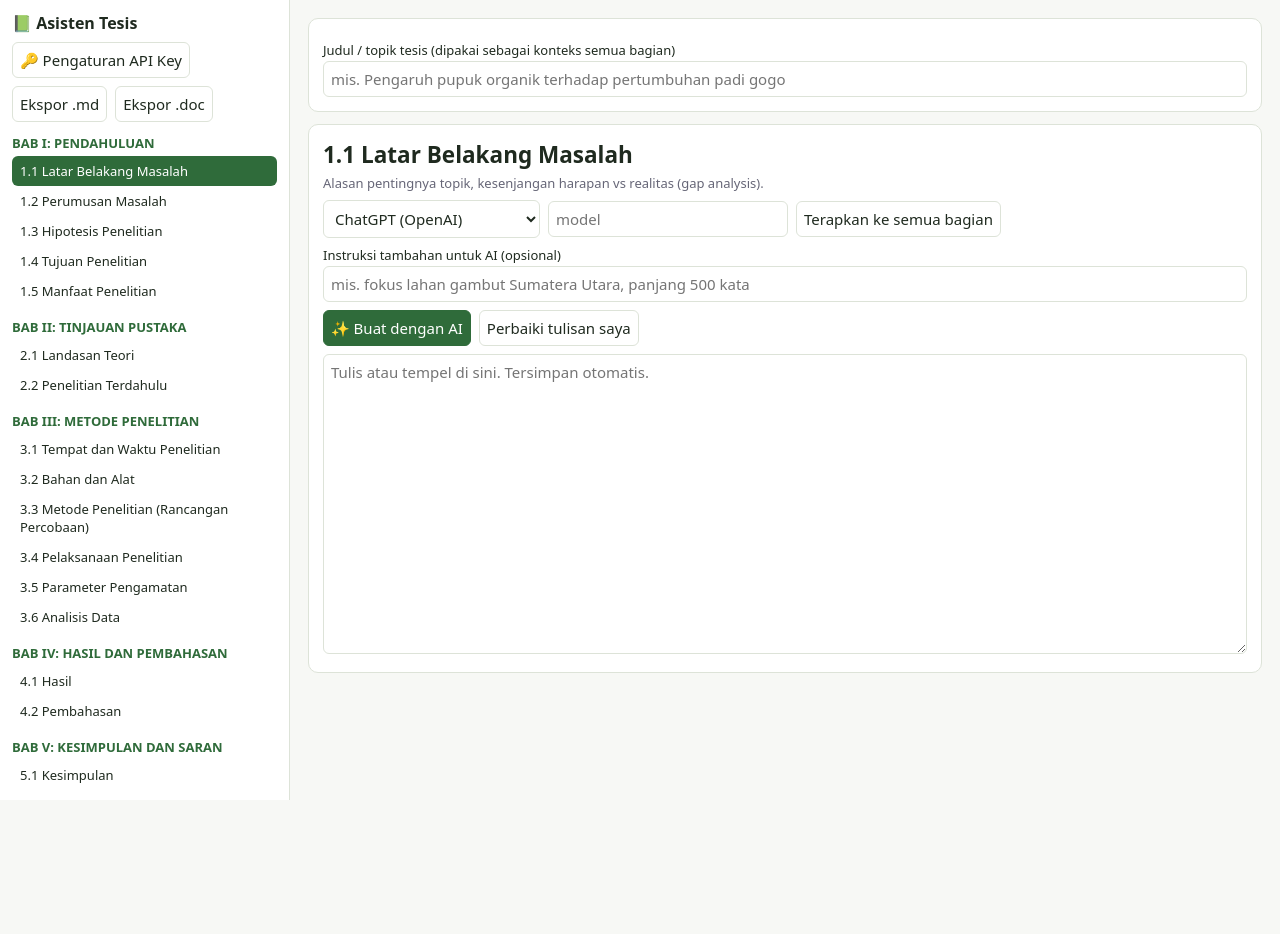
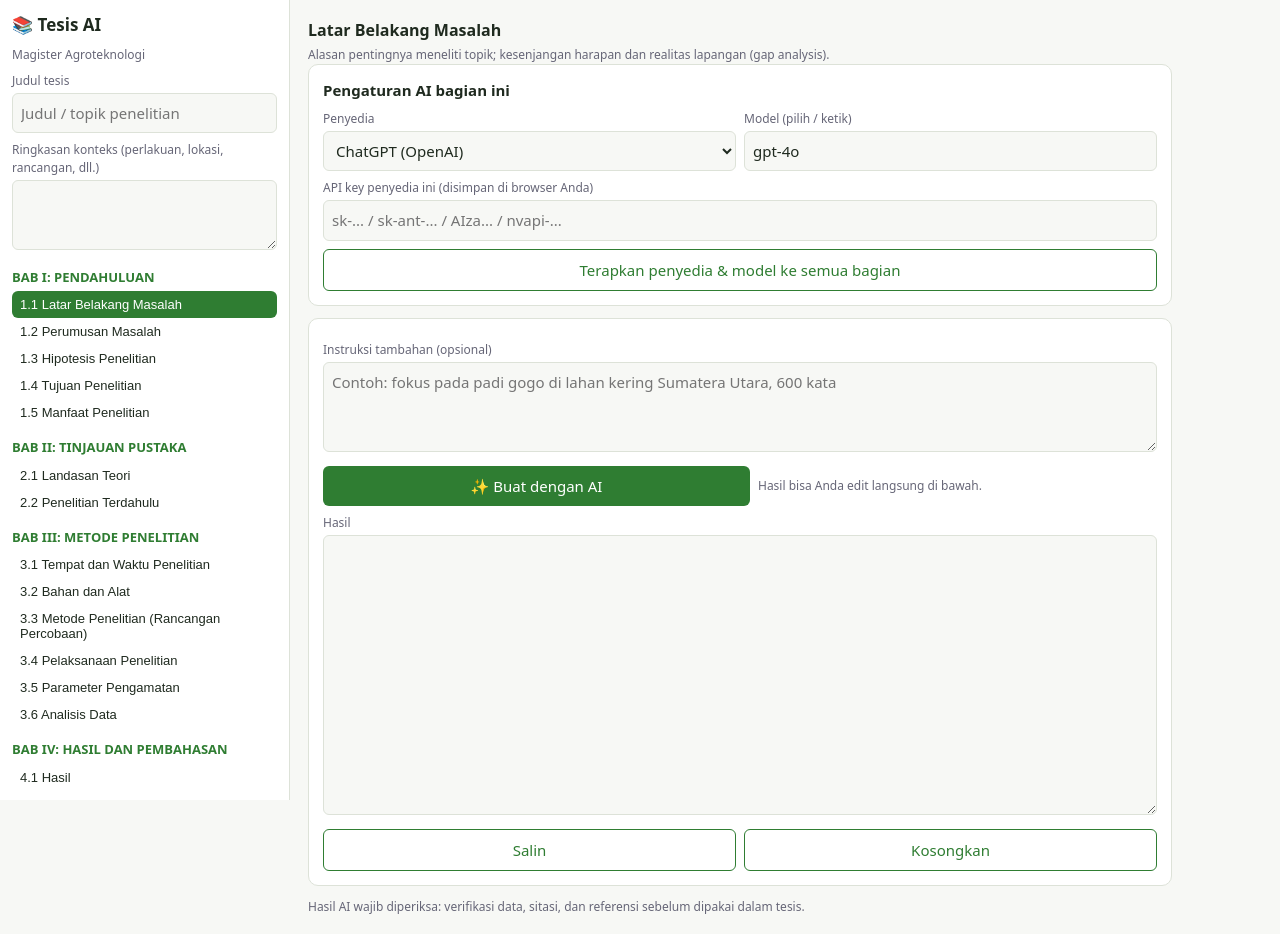
Before and after one commit to s4g4l4/Tesis_S2, a website: page index.html in a window 1280 px wide. Before the commit the page ends 800 px from the top, so only its background shows below. Drawn offline with Linux system fonts and the light colour scheme.

Commit message:
Add files via upload
penambahan

```diff
--- a/index.html
+++ b/index.html
@@ -1,84 +1,106 @@
 <!DOCTYPE html>
 <html lang="id"><head><meta charset="utf-8">
-<meta name="viewport" content="width=device-width, initial-scale=1">
-<title>Asisten Tesis Agroteknologi</title>
+<meta name="viewport" content="width=device-width,initial-scale=1">
+<title>Tesis AI – Agroteknologi</title>
 <style>
-:root{--bg:#f7f8f5;--card:#fff;--tx:#1f2a1f;--mu:#667;--ac:#2f6b3a;--bd:#dde3d8}
-@media(prefers-color-scheme:dark){:root{--bg:#161b16;--card:#1f261f;--tx:#e6ece4;--mu:#9aa89a;--ac:#6fbf7d;--bd:#33402f}}
-*{box-sizing:border-box}body{margin:0;font:15px system-ui,sans-serif;background:var(--bg);color:var(--tx);display:flex;height:100vh}
-aside{width:290px;overflow:auto;border-right:1px solid var(--bd);padding:12px;background:var(--card)}
-main{flex:1;overflow:auto;padding:18px}
-h1{font-size:16px;margin:0 0 8px}.bab{font-weight:600;margin:12px 0 4px;font-size:13px;color:var(--ac)}
-.item{padding:6px 8px;border-radius:6px;cursor:pointer;font-size:13px}.item:hover{background:var(--bg)}
-.item.on{background:var(--ac);color:#fff}
-input,select,textarea,button{font:inherit;color:var(--tx);background:var(--card);border:1px solid var(--bd);border-radius:6px;padding:7px}
-textarea{width:100%;min-height:300px;resize:vertical}button{cursor:pointer}
-button.p{background:var(--ac);color:#fff;border-color:var(--ac)}
-.row{display:flex;gap:8px;flex-wrap:wrap;align-items:center;margin:8px 0}
+:root{--bg:#f7f8f5;--card:#fff;--tx:#1f2a1f;--mu:#667;--ac:#2f7d32;--bd:#dde2d8}
+@media(prefers-color-scheme:dark){:root{--bg:#141714;--card:#1d211d;--tx:#e8ece6;--mu:#9aa;--ac:#5cb85f;--bd:#333a33}}
+*{box-sizing:border-box}body{margin:0;font:15px/1.5 system-ui,sans-serif;background:var(--bg);color:var(--tx);display:flex;min-height:100vh}
+aside{width:290px;border-right:1px solid var(--bd);padding:12px;overflow:auto;height:100vh;position:sticky;top:0;background:var(--card)}
+main{flex:1;padding:18px;max-width:900px}
+h1{font-size:17px;margin:0 0 8px}h2{font-size:16px;margin:0 0 4px}
+.bab{font-weight:600;margin:12px 0 4px;font-size:13px;color:var(--ac)}
+.it{display:block;width:100%;text-align:left;border:0;background:none;color:var(--tx);padding:6px 8px;border-radius:6px;cursor:pointer;font-size:13px}
+.it:hover{background:var(--bg)}.it.on{background:var(--ac);color:#fff}.it i{font-style:normal;float:right}
 .card{background:var(--card);border:1px solid var(--bd);border-radius:10px;padding:14px;margin-bottom:12px}
-.hint{color:var(--mu);font-size:13px}dialog{border:1px solid var(--bd);border-radius:10px;background:var(--card);color:var(--tx);max-width:480px;width:92%}
-label{display:block;margin:8px 0 2px;font-size:13px}dialog input{width:100%}
-@media(max-width:700px){body{flex-direction:column;height:auto}aside{width:100%;max-height:220px}}
+label{display:block;font-size:12px;color:var(--mu);margin:8px 0 3px}
+input,select,textarea{width:100%;padding:8px;border:1px solid var(--bd);border-radius:6px;background:var(--bg);color:var(--tx);font:inherit}
+textarea{min-height:90px;resize:vertical}#out{min-height:280px}
+.row{display:flex;gap:8px}.row>*{flex:1}
+button.b{background:var(--ac);color:#fff;border:0;padding:9px 14px;border-radius:6px;cursor:pointer;font:inherit}
+button.s{background:none;color:var(--ac);border:1px solid var(--ac)}button:disabled{opacity:.5}
+#msg{margin:8px 0;font-size:13px}.err{color:#c0392b}.ok{color:var(--ac)}.mu{color:var(--mu);font-size:12px}
+@media(max-width:760px){body{flex-direction:column}aside{width:100%;height:auto;position:static;max-height:240px}}
 </style></head><body>
 <aside>
-<h1>📗 Asisten Tesis</h1>
-<div class="row"><button onclick="keyDlg.showModal()">🔑 Pengaturan API Key</button></div>
-<div class="row"><button onclick="exportMd()">Ekspor .md</button><button onclick="exportDoc()">Ekspor .doc</button></div>
-<div id="nav"></div></aside>
+<h1>📚 Tesis AI</h1>
+<div class="mu">Magister Agroteknologi</div>
+<label>Judul tesis</label><input id="judul" placeholder="Judul / topik penelitian">
+<label>Ringkasan konteks (perlakuan, lokasi, rancangan, dll.)</label><textarea id="ctx" style="min-height:70px"></textarea>
+<div id="nav"></div>
+<div class="row" style="margin-top:12px"><button class="b s" onclick="expAll()">⬇ Ekspor .doc</button></div>
+</aside>
 <main>
-<div class="card"><label>Judul / topik tesis (dipakai sebagai konteks semua bagian)</label>
-<input id="judul" style="width:100%" placeholder="mis. Pengaruh pupuk organik terhadap pertumbuhan padi gogo"></div>
-<div class="card"><h2 id="ttl" style="margin:0 0 4px"></h2><div class="hint" id="hint"></div>
+<h2 id="t"></h2><div class="mu" id="d"></div>
+<div class="card">
+<b>Pengaturan AI bagian ini</b>
 <div class="row">
-<select id="prov"></select>
-<input id="model" placeholder="model" style="width:240px">
-<button onclick="applyAll()" title="Samakan penyedia & model untuk semua bagian">Terapkan ke semua bagian</button></div>
-<label>Instruksi tambahan untuk AI (opsional)</label>
-<input id="instr" style="width:100%" placeholder="mis. fokus lahan gambut Sumatera Utara, panjang 500 kata">
-<div class="row"><button class="p" id="gen" onclick="generate()">✨ Buat dengan AI</button>
-<button onclick="improve()">Perbaiki tulisan saya</button><span id="st" class="hint"></span></div>
-<textarea id="txt" placeholder="Tulis atau tempel di sini. Tersimpan otomatis."></textarea></div>
+<div><label>Penyedia</label><select id="p"></select></div>
+<div><label>Model (pilih / ketik)</label><input id="m" list="ml"><datalist id="ml"></datalist></div>
+</div>
+<label>API key penyedia ini (disimpan di browser Anda)</label>
+<input id="k" type="password" autocomplete="off" placeholder="sk-... / sk-ant-... / AIza... / nvapi-...">
+<div class="row" style="margin-top:8px">
+<button class="b s" id="ld" onclick="loadNv()" style="display:none">↻ Muat semua model NVIDIA</button>
+<button class="b s" onclick="applyAll()">Terapkan penyedia &amp; model ke semua bagian</button>
+</div></div>
+<div class="card">
+<label>Instruksi tambahan (opsional)</label><textarea id="pr" placeholder="Contoh: fokus pada padi gogo di lahan kering Sumatera Utara, 600 kata"></textarea>
+<div class="row" style="margin-top:8px;align-items:center"><button class="b" id="go" onclick="gen()">✨ Buat dengan AI</button><span class="mu">Hasil bisa Anda edit langsung di bawah.</span></div>
+<div id="msg"></div>
+<label>Hasil</label><textarea id="out"></textarea>
+<div class="row" style="margin-top:8px"><button class="b s" onclick="navigator.clipboard.writeText($('#out').value)">Salin</button><button class="b s" onclick="clr()">Kosongkan</button></div>
+</div>
+<div class="mu">Hasil AI wajib diperiksa: verifikasi data, sitasi, dan referensi sebelum dipakai dalam tesis.</div>
 </main>
-<dialog id="keyDlg"><h3>API Key (disimpan di browser Anda)</h3>
-<div id="keys"></div><div class="row"><button class="p" onclick="saveKeys()">Simpan</button><button onclick="keyDlg.close()">Tutup</button></div></dialog>
 <script>
-const P={openai:{n:"ChatGPT (OpenAI)",m:"gpt-4o-mini"},anthropic:{n:"Claude (Anthropic)",m:"claude-sonnet-4-5"},
-gemini:{n:"Gemini (Google)",m:"gemini-2.0-flash"},nvidia:{n:"NVIDIA (build.nvidia.com)",m:"meta/llama-3.1-70b-instruct"}};
-const S=[["BAB I: PENDAHULUAN",[["1.1","Latar Belakang Masalah","Alasan pentingnya topik, kesenjangan harapan vs realitas (gap analysis)."],["1.2","Perumusan Masalah","Pertanyaan kritis tentang pengaruh/efektivitas perlakuan."],["1.3","Hipotesis Penelitian","Dugaan sementara berdasarkan teori."],["1.4","Tujuan Penelitian","Hal spesifik yang ingin dicapai/dibuktikan."],["1.5","Manfaat Penelitian","Manfaat akademis dan praktis bagi petani/industri."]]],
-["BAB II: TINJAUAN PUSTAKA",[["2.1","Landasan Teori","Penjelasan ilmiah tanaman, media tanam, hama/penyakit, perlakuan."],["2.2","Penelitian Terdahulu","Kajian jurnal 5 tahun terakhir yang melandasi urgensi."]]],
-["BAB III: METODE PENELITIAN",[["3.1","Tempat dan Waktu Penelitian","Lokasi spesifik dan rentang bulan."],["3.2","Bahan dan Alat","Varietas benih, pupuk, ZPT, alat ukur."],["3.3","Metode Penelitian (Rancangan Percobaan)","Model statistik RAK/RAL, taraf perlakuan."],["3.4","Pelaksanaan Penelitian","Persiapan lahan, pembibitan, aplikasi, pemeliharaan, panen."],["3.5","Parameter Pengamatan","Variabel yang diukur."],["3.6","Analisis Data","Uji F (ANOVA), DMRT/BNT taraf 5%."]]],
-["BAB IV: HASIL DAN PEMBAHASAN",[["4.1","Hasil","Data pengamatan, tabel/grafik sidik ragam, uji lanjut."],["4.2","Pembahasan","Hubungkan temuan dengan teori agronomi dan riset Bab II."]]],
-["BAB V: KESIMPULAN DAN SARAN",[["5.1","Kesimpulan","Jawaban atas hipotesis dan rumusan masalah."],["5.2","Saran","Rekomendasi bagi praktisi dan peneliti lanjutan."]]],
-["BAGIAN AKHIR",[["DP","Daftar Pustaka","Sitasi ilmiah, minimal 80% jurnal bereputasi."],["LP","Lampiran","Denah lapangan, tabel ANOVA, hasil lab, dokumentasi."]]]];
-const all=S.flatMap(b=>b[1].map(s=>({id:s[0],t:s[1],h:s[2]})));
-const ld=(k,d)=>{try{return JSON.parse(localStorage.getItem(k))??d}catch{return d}};
-const sv=(k,v)=>{try{localStorage.setItem(k,JSON.stringify(v))}catch{}};
-let D=ld("tesis",{judul:"",s:{}}),K=ld("keys",{}),cur=all[0].id;
-const sec=id=>D.s[id]??={txt:"",prov:"gemini",model:P.gemini.m,instr:""};
-const $=id=>document.getElementById(id);
-$("prov").innerHTML=Object.entries(P).map(([k,v])=>`<option value="${k}">${v.n}</option>`).join("");
-$("keys").innerHTML=Object.entries(P).map(([k,v])=>`<label>${v.n}</label><input type="password" id="k_${k}" value="${K[k]||""}">`).join("");
-function nav(){$("nav").innerHTML=S.map(b=>`<div class="bab">${b[0]}</div>`+b[1].map(s=>`<div class="item ${s[0]==cur?"on":""}" onclick="go('${s[0]}')">${s[0]} ${s[1]}</div>`).join("")).join("")}
-function go(id){save();cur=id;const s=sec(id),m=all.find(x=>x.id==id);
-$("ttl").textContent=m.id+" "+m.t;$("hint").textContent=m.h;$("prov").value=s.prov;$("model").value=s.model;$("instr").value=s.instr;$("txt").value=s.txt;$("st").textContent="";nav()}
-function save(){const s=sec(cur);s.txt=$("txt").value;s.prov=$("prov").value;s.model=$("model").value;s.instr=$("instr").value;D.judul=$("judul").value;sv("tesis",D)}
-$("prov").onchange=()=>{$("model").value=P[$("prov").value].m;save()};
-["txt","model","instr","judul"].forEach(i=>$(i).addEventListener("input",save));
-function saveKeys(){Object.keys(P).forEach(k=>K[k]=$("k_"+k).value.trim());sv("keys",K);keyDlg.close()}
-function applyAll(){save();const p=$("prov").value,m=$("model").value;all.forEach(x=>{const s=sec(x.id);s.prov=p;s.model=m});sv("tesis",D);$("st").textContent="Diterapkan ke semua bagian."}
-async function run(mode){save();const s=sec(cur),m=all.find(x=>x.id==cur);
-if(!K[s.prov]){keyDlg.showModal();return}
-const system="Anda asisten penulisan tesis S2 Agroteknologi di Indonesia. Tulis dalam Bahasa Indonesia akademik, formal, sistematis. Jangan mengarang data penelitian atau referensi; beri penanda [isi data] jika data diperlukan dan [verifikasi sitasi] untuk rujukan.";
-let prompt=`Judul tesis: ${D.judul||"(belum diisi)"}\nBagian: ${m.id} ${m.t}\nPanduan bagian: ${m.h}\n`+(s.instr?`Instruksi: ${s.instr}\n`:"")+(mode=="improve"?`Perbaiki bahasa, struktur, dan kedalaman tulisan berikut tanpa mengubah makna:\n\n${s.txt}`:`Tulis bagian ini.${s.txt?"\nDraf/catatan saya:\n"+s.txt:""}`);
-$("gen").disabled=true;$("st").textContent="Memproses…";
-try{const r=await fetch("/api/chat",{method:"POST",headers:{"Content-Type":"application/json"},body:JSON.stringify({provider:s.prov,model:s.model,apiKey:K[s.prov],system,prompt})});
-const d=await r.json();if(!r.ok)throw new Error(d.error);
-$("txt").value=(mode=="improve"||!s.txt?"":s.txt+"\n\n")+d.text;save();$("st").textContent="Selesai."}
-catch(e){$("st").textContent="Error: "+e.message}$("gen").disabled=false}
-const generate=()=>run("gen"),improve=()=>run("improve");
-function dl(name,type,c){const a=document.createElement("a");a.href=URL.createObjectURL(new Blob([c],{type}));a.download=name;a.click()}
-function exportMd(){save();dl("tesis.md","text/markdown",`# ${D.judul||"Tesis"}\n\n`+S.map(b=>`## ${b[0]}\n\n`+b[1].map(s=>`### ${s[0]} ${s[1]}\n\n${sec(s[0]).txt}\n`).join("\n")).join("\n"))}
-function exportDoc(){save();const e=t=>t.replace(/&/g,"&amp;").replace(/</g,"&lt;").replace(/\n/g,"<br>");
-dl("tesis.doc","application/msword",`<html><meta charset="utf-8"><body style="font-family:'Times New Roman';font-size:12pt"><h1>${e(D.judul||"Tesis")}</h1>`+S.map(b=>`<h2>${b[0]}</h2>`+b[1].map(s=>`<h3>${s[0]} ${s[1]}</h3><p>${e(sec(s[0]).txt)}</p>`).join("")).join("")+"</body></html>")}
-$("judul").value=D.judul;go(cur);
+const $=s=>document.querySelector(s);
+const S=[["BAB I: PENDAHULUAN",[["1.1","Latar Belakang Masalah","Alasan pentingnya meneliti topik; kesenjangan harapan dan realitas lapangan (gap analysis)."],["1.2","Perumusan Masalah","Pertanyaan kritis tentang pengaruh/efektivitas perlakuan tanaman/tanah yang diuji."],["1.3","Hipotesis Penelitian","Dugaan sementara berdasarkan teori."],["1.4","Tujuan Penelitian","Hal spesifik yang ingin dicapai/dibuktikan."],["1.5","Manfaat Penelitian","Kegunaan akademis dan praktis bagi petani/industri agraria."]]],
+["BAB II: TINJAUAN PUSTAKA",[["2.1","Landasan Teori","Penjelasan ilmiah mendalam tentang tanaman, media tanam, hama/penyakit, atau perlakuan yang digunakan."],["2.2","Penelitian Terdahulu","Kajian jurnal ilmiah (terutama 5 tahun terakhir) yang melandasi urgensi penelitian."]]],
+["BAB III: METODE PENELITIAN",[["3.1","Tempat dan Waktu Penelitian","Lokasi spesifik dan rentang bulan pelaksanaan."],["3.2","Bahan dan Alat","Varietas benih, pupuk, ZPT, serta alat ukur."],["3.3","Metode Penelitian (Rancangan Percobaan)","Model statistik (RAK/RAL), faktor tunggal atau faktorial, taraf perlakuan."],["3.4","Pelaksanaan Penelitian","Persiapan lahan/media, pembibitan, aplikasi perlakuan, pemeliharaan, panen."],["3.5","Parameter Pengamatan","Variabel yang diukur (tinggi tanaman, jumlah daun, bobot basah, kadar hara, dll.)."],["3.6","Analisis Data","Uji F (ANOVA) dan uji lanjut DMRT/BNT taraf 5%."]]],
+["BAB IV: HASIL DAN PEMBAHASAN",[["4.1","Hasil","Penyajian data pengamatan dalam tabel/grafik, sidik ragam, dan uji lanjut."],["4.2","Pembahasan","Penjelasan pengaruh nyata/tidak nyata, dihubungkan dengan teori agronomi/botani dan riset Bab II."]]],
+["BAB V: KESIMPULAN DAN SARAN",[["5.1","Kesimpulan","Ringkasan jawaban atas hipotesis dan rumusan masalah."],["5.2","Saran","Rekomendasi dosis/perlakuan terbaik untuk praktisi dan tindak lanjut penelitian."]]],
+["BAGIAN AKHIR TESIS",[["DP","Daftar Pustaka","Standar sitasi ilmiah; minimal 80% dari jurnal bereputasi."],["LP","Lampiran","Denah lapangan, tabel ANOVA mentah, hasil uji laboratorium, foto dokumentasi."]]]];
+const PV={openai:"ChatGPT (OpenAI)",claude:"Claude (Anthropic)",gemini:"Gemini (Google)",nvidia:"NVIDIA (nvidia.com)"};
+const MD={openai:["gpt-4o","gpt-4o-mini","gpt-4.1","gpt-4.1-mini","o4-mini"],
+claude:["claude-sonnet-5-5","claude-opus-5-5","claude-haiku-4-5-20251001"],
+gemini:["gemini-2.5-flash","gemini-2.5-pro","gemini-2.0-flash"],
+nvidia:["meta/llama-3.3-70b-instruct","meta/llama-3.1-405b-instruct","meta/llama-3.1-70b-instruct","meta/llama-3.1-8b-instruct","nvidia/llama-3.1-nemotron-70b-instruct","nvidia/llama-3.3-nemotron-super-49b-v1","deepseek-ai/deepseek-r1","deepseek-ai/deepseek-v3.1","mistralai/mistral-large-2-instruct","mistralai/mixtral-8x22b-instruct-v0.1","qwen/qwen2.5-72b-instruct","qwen/qwen3-235b-a22b","google/gemma-2-27b-it","microsoft/phi-3-medium-128k-instruct","openai/gpt-oss-120b"]};
+let st={meta:{},keys:{},sec:{}};
+try{st=Object.assign(st,JSON.parse(localStorage.getItem("tesis")||"{}"))}catch(e){}
+const save=()=>{try{localStorage.setItem("tesis",JSON.stringify(st))}catch(e){}};
+let cur="1.1";
+const ALL=S.flatMap(b=>b[1]);
+const sec=id=>st.sec[id]||(st.sec[id]={p:"openai",m:MD.openai[0],pr:"",out:""});
+$("#p").innerHTML=Object.entries(PV).map(([k,v])=>`<option value="${k}">${v}</option>`).join("");
+function nav(){$("#nav").innerHTML=S.map(([b,l])=>`<div class="bab">${b}</div>`+l.map(([id,t])=>`<button class="it ${id===cur?"on":""}" onclick="pick('${id}')">${/^\d/.test(id)?id+" ":""}${t}<i>${sec(id).out?"✓":""}</i></button>`).join("")).join("")}
+function dl(){$("#ml").innerHTML=(MD[$("#p").value]||[]).map(m=>`<option value="${m}">`).join("");$("#ld").style.display=$("#p").value==="nvidia"?"":"none"}
+function pick(id){cur=id;const [,t,d]=ALL.find(x=>x[0]===id),s=sec(id);
+$("#t").textContent=t;$("#d").textContent=d;$("#p").value=s.p;$("#m").value=s.m;$("#k").value=st.keys[s.p]||"";$("#pr").value=s.pr;$("#out").value=s.out;$("#msg").textContent="";dl();nav()}
+$("#p").onchange=()=>{const s=sec(cur);s.p=$("#p").value;s.m=MD[s.p][0];$("#m").value=s.m;$("#k").value=st.keys[s.p]||"";dl();save()};
+$("#m").oninput=()=>{sec(cur).m=$("#m").value.trim();save()};
+$("#k").oninput=()=>{st.keys[$("#p").value]=$("#k").value.trim();save()};
+$("#pr").oninput=()=>{sec(cur).pr=$("#pr").value;save()};
+$("#out").oninput=()=>{sec(cur).out=$("#out").value;save();nav()};
+$("#judul").oninput=()=>{st.meta.judul=$("#judul").value;save()};
+$("#ctx").oninput=()=>{st.meta.ctx=$("#ctx").value;save()};
+function applyAll(){const s=sec(cur);ALL.forEach(x=>{const t=sec(x[0]);t.p=s.p;t.m=s.m});save();msg("Pengaturan diterapkan ke semua bagian.","ok")}
+function clr(){$("#out").value="";sec(cur).out="";save();nav()}
+function msg(t,c){$("#msg").className=c;$("#msg").textContent=t}
+async function api(path,body){let r,t;
+try{r=await fetch(path,{method:"POST",headers:{"Content-Type":"application/json"},body:JSON.stringify(body)});t=await r.text()}
+catch(e){throw new Error("Tidak dapat terhubung ke server: "+e.message)}
+let j;try{j=JSON.parse(t)}catch{throw new Error(`Server membalas non-JSON (HTTP ${r.status}). Pastikan dibuka lewat URL Vercel dan folder api/ ikut ter-deploy. Cuplikan: `+t.slice(0,80).replace(/\s+/g," "))}
+if(!r.ok||j.error)throw new Error(j.error||"HTTP "+r.status);return j}
+async function loadNv(){msg("Memuat model NVIDIA…","mu");try{const j=await api("/api/models",{key:st.keys.nvidia});MD.nvidia=j.models;dl();msg(j.models.length+" model NVIDIA dimuat.","ok")}catch(e){msg(e.message,"err")}}
+async function gen(){const s=sec(cur),[,t,d]=ALL.find(x=>x[0]===cur);
+const key=st.keys[s.p];if(!key)return msg("Isi API key untuk "+PV[s.p]+" dulu.","err");
+const system="Anda asisten penulisan tesis Magister Agroteknologi (Indonesia). Tulis dalam bahasa Indonesia akademik formal, paragraf mengalir, sesuai kaidah tesis. Jangan mengarang data, angka, atau referensi; bila perlu rujukan, beri placeholder [sitasi: penulis, tahun] dan tandai yang perlu diverifikasi.";
+const prompt=`Judul tesis: ${st.meta.judul||"(belum diisi)"}\nKonteks penelitian: ${st.meta.ctx||"(belum diisi)"}\nBagian: ${cur} ${t}\nPanduan bagian: ${d}\nInstruksi tambahan: ${s.pr||"-"}\n\nTuliskan isi bagian ini.`;
+$("#go").disabled=true;msg("AI sedang menulis…","mu");
+try{const j=await api("/api/chat",{provider:s.p,model:s.m,key,system,prompt,maxTokens:2500});s.out=j.text;$("#out").value=j.text;save();nav();msg("Selesai.","ok")}
+catch(e){msg(e.message,"err")}finally{$("#go").disabled=false}}
+function expAll(){const h=S.map(([b,l])=>`<h1>${b}</h1>`+l.map(([id,t])=>`<h2>${id} ${t}</h2>`+((sec(id).out||"").split(/\n+/).map(p=>`<p>${p.replace(/&/g,"&amp;").replace(/</g,"&lt;")}</p>`).join(""))).join("")).join("");
+const a=document.createElement("a");a.href=URL.createObjectURL(new Blob(["<html><meta charset=utf-8><body>"+`<h1>${(st.meta.judul||"Tesis").replace(/</g,"&lt;")}</h1>`+h+"</body></html>"],{type:"application/msword"}));a.download="tesis.doc";a.click()}
+$("#judul").value=st.meta.judul||"";$("#ctx").value=st.meta.ctx||"";pick("1.1");
 </script></body></html>
--- a/package.json
+++ b/package.json
@@ -1 +1 @@
-{ "name": "tesis-app", "version": "1.0.0", "private": true }
+{"name":"tesis-ai","version":"1.0.0","private":true,"type":"module"}
```
Also changed, not shown: chat.js (+55 -32 lines), models.js (added, +11 -0 lines), vercel.json (added).
